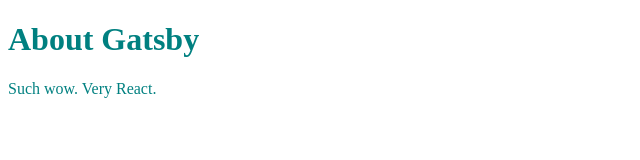
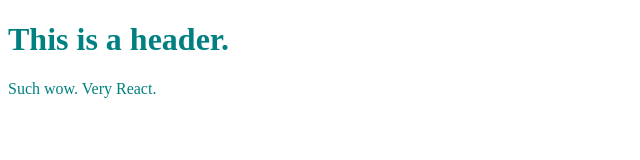
Before and after one commit to vinay72/gatsbyJS, a Gatsby app in the folder hello-world/: page /aboutus in a window 1280 px wide. Shown: the top 160 px of the page, without its empty margins (0-640 px from the left). Built offline with nearby package versions, Linux system fonts and the light colour scheme.

Commit message:
Update aboutus.js

```diff
--- a/hello-world/src/pages/aboutus.js
+++ b/hello-world/src/pages/aboutus.js
@@ -2,7 +2,7 @@
 import Header from "../components/header"
 export default () => (
   <div style={{ color: `teal` }}>
-    <h1>About Gatsby</h1>
+    <Header />
     <p>Such wow. Very React.</p>
   </div>
 )
```
